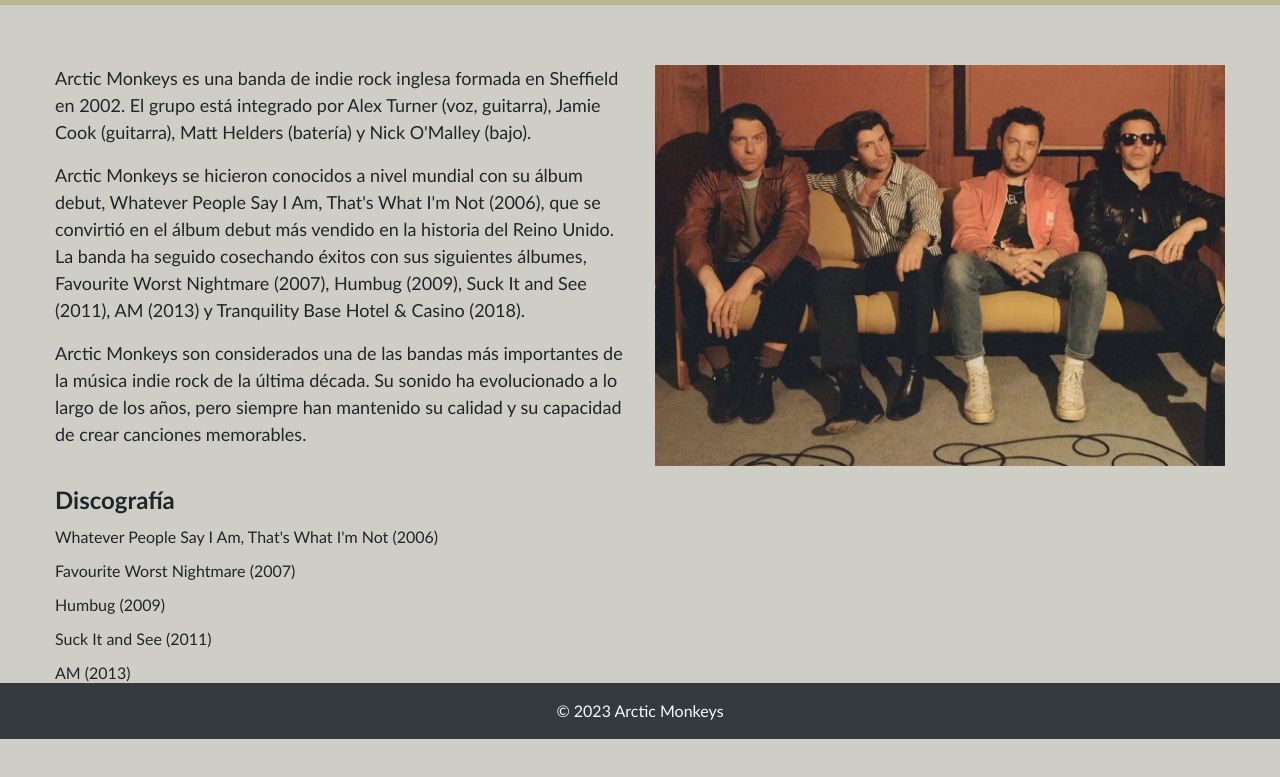
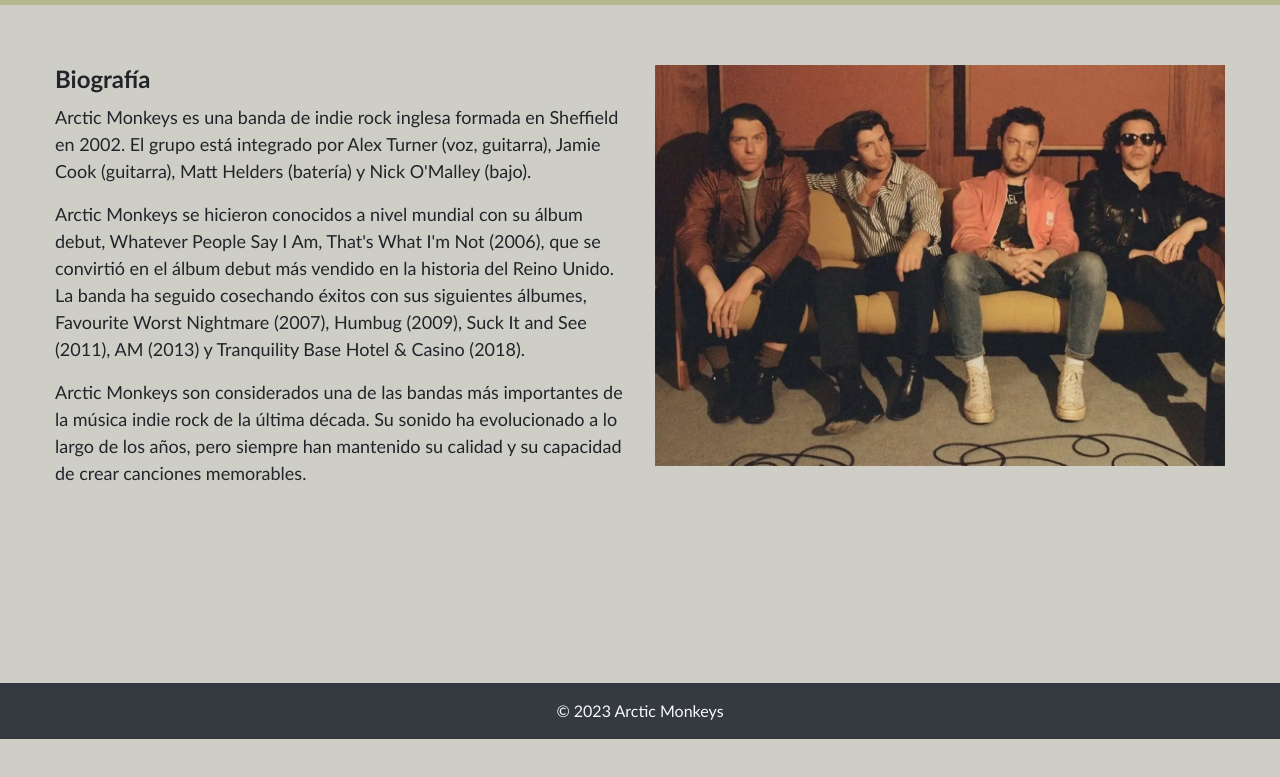
Before and after one commit to Oswi142/Arctic, a plain HTML site: page biografia.html in a window 1280 px wide. Shown: the part 61-838 px from the top of the page. After the commit the page ends 800 px from the top, so only its background shows below. Drawn offline with nearby package versions, Linux system fonts and the light colour scheme.

Commit message:
Pagina cambio 2

```diff
--- a/biografia.html
+++ b/biografia.html
@@ -119,6 +119,7 @@
         <div class="container">
           <div class="row">
             <div class="col-md-6">
+              <h2>Biografía</h2>
               <p>
                 Arctic Monkeys es una banda de indie rock inglesa formada en Sheffield en 2002. El grupo está integrado por Alex Turner (voz, guitarra), Jamie Cook (guitarra), Matt Helders (batería) y Nick O'Malley (bajo).
               </p>
@@ -131,19 +132,6 @@
             </div>
             <div class="col-md-6">
               <img src="monos.webp" alt="Arctic Monkeys" class="img-fluid">
-            </div>
-          </div>
-          <div class="row">
-            <div class="col-md-12">
-              <h2>Discografía</h2>
-              <ul>
-                <li>Whatever People Say I Am, That's What I'm Not (2006)</li>
-                <li>Favourite Worst Nightmare (2007)</li>
-                <li>Humbug (2009)</li>
-                <li>Suck It and See (2011)</li>
-                <li>AM (2013)</li>
-                <li>Tranquility Base Hotel & Casino (2018)</li>
-              </ul>
             </div>
           </div>
         </div>
```
Also changed, not shown: index.html (+5 -6 lines).
